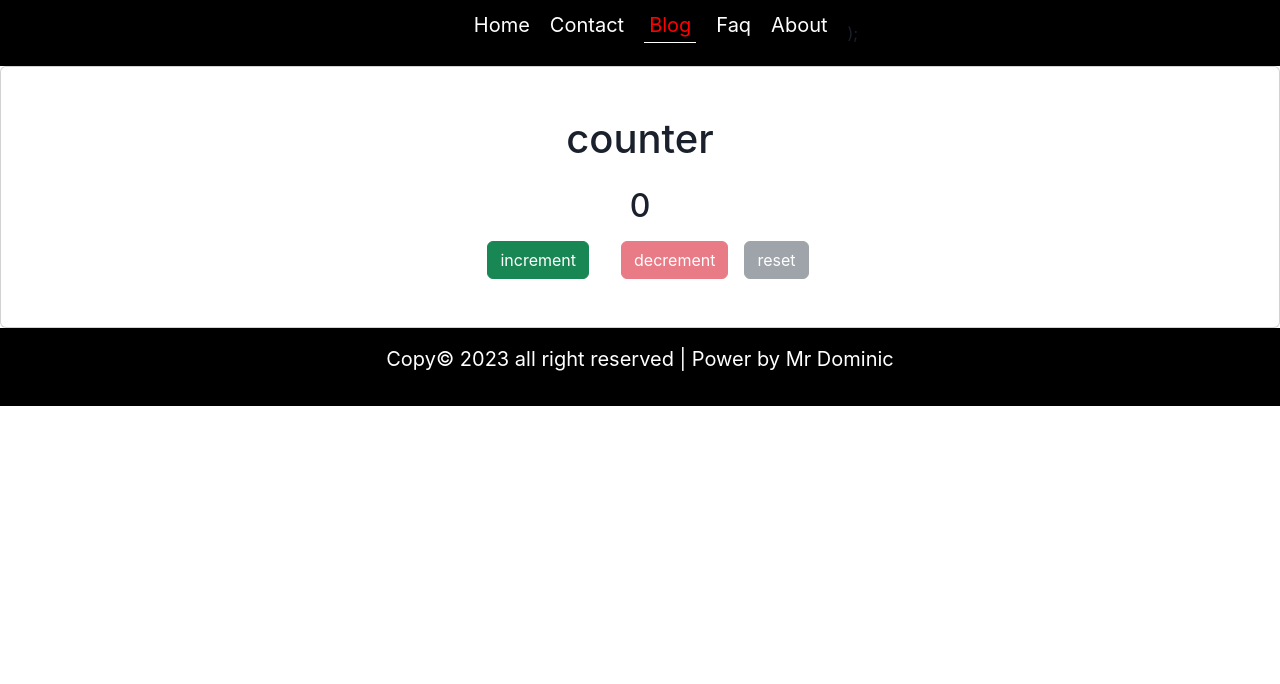
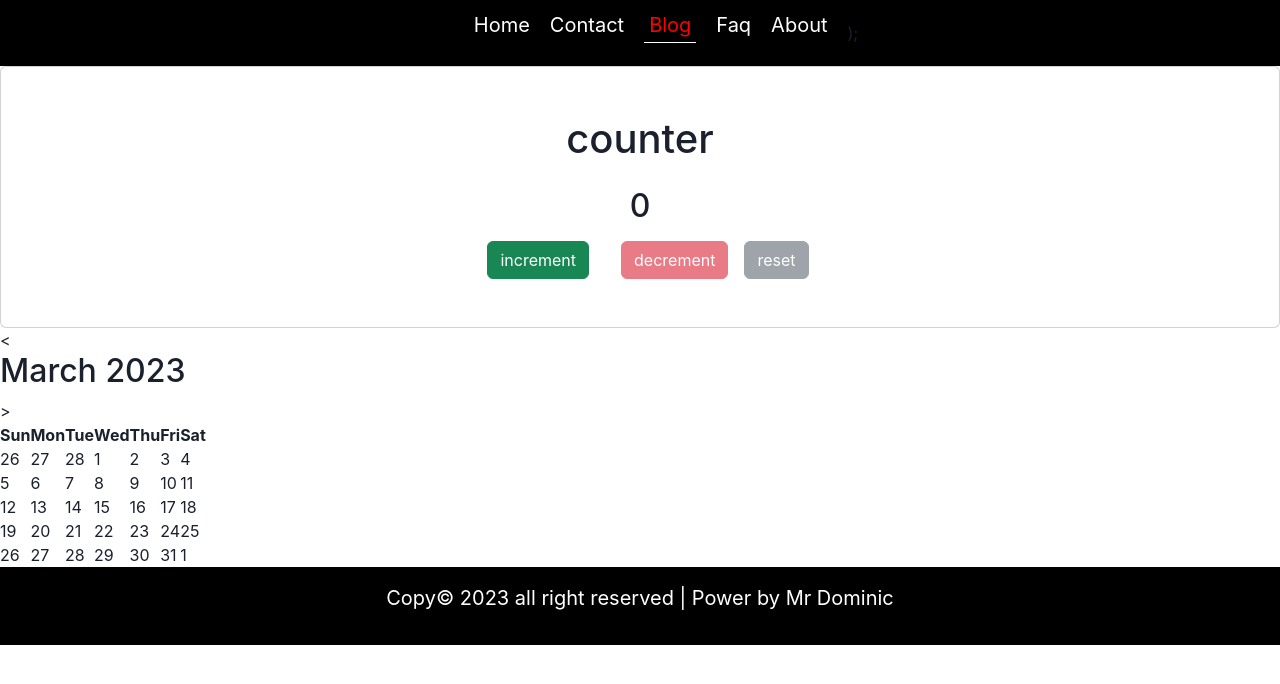
Before and after one commit to domchu/practical, a React (Create React App) app: page /blog in a window 1280 px wide. Shown: the top 684 px of the page. Built offline with nearby package versions, Linux system fonts and the light colour scheme.

Commit message:
install the date fns

```diff
--- a/package.json
+++ b/package.json
@@ -9,11 +9,11 @@
     "@testing-library/jest-dom": "^5.16.5",
     "@testing-library/react": "^13.4.0",
     "@testing-library/user-event": "^13.5.0",
+    "date-fns": "^2.29.3",
     "framer-motion": "^10.0.1",
     "react": "^18.2.0",
     "react-dom": "^18.2.0",
     "react-icons": "^4.7.1",
-
     "react-router-dom": "^6.8.2",
     "react-scripts": "5.0.1",
     "react-slick": "^0.29.0",
--- a/src/Components/Calender/Calender.js
+++ b/src/Components/Calender/Calender.js
@@ -1,7 +1,7 @@
 import React, { useState } from "react";
-import CalendarHeader from "../CalendarHeader";
-import CalendarTable from "../CalendarTable";
-import "./style.css";
+import CalendarHeader from "../Calender/CalenderHeader";
+import CalendarTable from "../Calender/CalenderTable";
+// import "./style.css";
 
 function Calendar() {
   const [date, setDate] = useState(new Date());
--- a/src/Components/Calender/CalenderDay.js
+++ b/src/Components/Calender/CalenderDay.js
@@ -1,5 +1,5 @@
 import { format, isEqual } from "date-fns";
-import "./style.css";
+// import "./style.css";
 
 function CalendarDay({ day, days }) {
   return (
--- a/src/Components/Calender/CalenderHeader.js
+++ b/src/Components/Calender/CalenderHeader.js
@@ -1,6 +1,6 @@
 import React from "react";
 import { format } from "date-fns";
-import "./style.css";
+// import "./style.css";
 
 function CalendarHeader({ date, onPrevMonth, onNextMonth }) {
   return (
--- /dev/null
+++ b/src/Components/Calender/CalenderTable.js
@@ -0,0 +1,55 @@
+import React from "react";
+import {
+  startOfMonth,
+  endOfMonth,
+  startOfWeek,
+  endOfWeek,
+  addDays,
+} from "date-fns";
+// import "./style.css";
+import CalendarDay from "../Calender/CalenderDay";
+
+function CalendarTable({ date }) {
+  const monthStart = startOfMonth(date);
+  const monthEnd = endOfMonth(monthStart);
+  const startDate = startOfWeek(monthStart);
+  const endDate = endOfWeek(monthEnd);
+  const rows = [];
+  const WEEK_DAYS = ["Sun", "Mon", "Tue", "Wed", "Thu", "Fri", "Sat"];
+
+  let days = [];
+  let day = startDate;
+
+  while (day <= endDate) {
+    for (let i = 0; i < 7; i++) {
+      days.push(day);
+      day = addDays(day, 1);
+    }
+    rows.push({ day, days });
+    days = [];
+  }
+
+  return (
+    <table className="calendar-table">
+      <thead>
+        <tr>
+          {WEEK_DAYS.map((day) => (
+            <th>{day}</th>
+          ))}
+        </tr>
+      </thead>
+      <tbody>
+        {rows?.map((row) => (
+          <CalendarDay
+            day={row.day}
+            date={date}
+            days={row.days}
+            monthStart={monthStart}
+          />
+        ))}
+      </tbody>
+    </table>
+  );
+}
+
+export default CalendarTable;
--- a/src/Pages/Blog.js
+++ b/src/Pages/Blog.js
@@ -1,12 +1,16 @@
 import React from "react";
 import { Box } from "@chakra-ui/react";
 import Counter from "../Counter/Counter";
+import Calender from "../Components/Calender/Calender";
 
 const Blog = () => {
   return (
-    <Box style={{ fontSize: "3rem" }} className="page">
-      <Counter />
-    </Box>
+    <>
+      <Box style={{ fontSize: "3rem" }} className="page">
+        <Counter />
+      </Box>
+      <Calender />
+    </>
   );
 };
 
--- a/src/index.css
+++ b/src/index.css
@@ -84,19 +84,6 @@ footer {
   margin: 10rem 0px 10rem 0px;
 }
 
-.about-btn a {
-  margin: 10px;
-  background-color: #000;
-  color: #fff;
-  padding: 5px 10px;
-  border-radius: 5px;
-}
-
-.about-btn {
-  margin-top: 3rem;
-  margin-bottom: 3rem;
-}
-
 .route-items {
   display: flex;
   justify-content: center;
```
Also changed, not shown: 2 other files (tests, documents, lock files or other folders).
